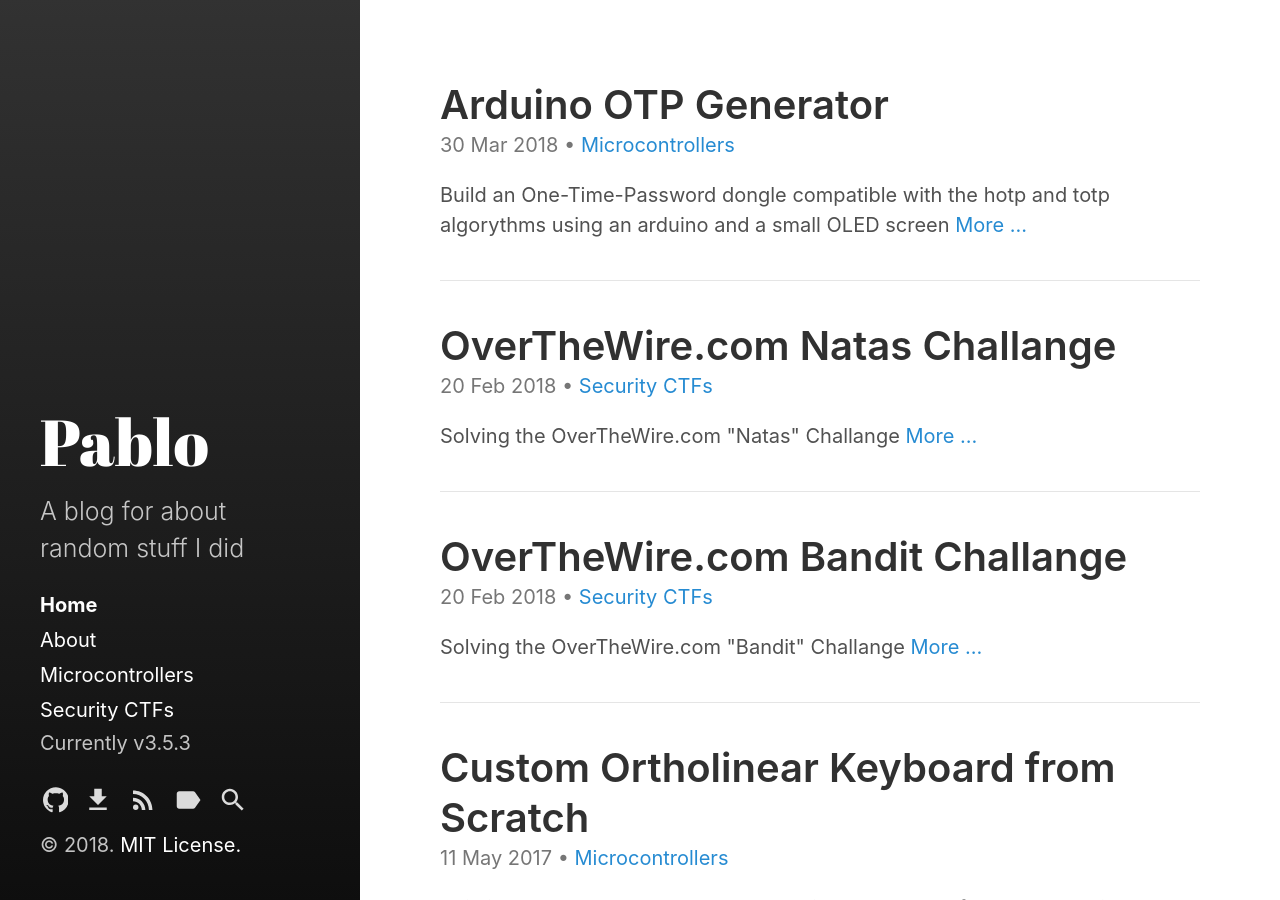
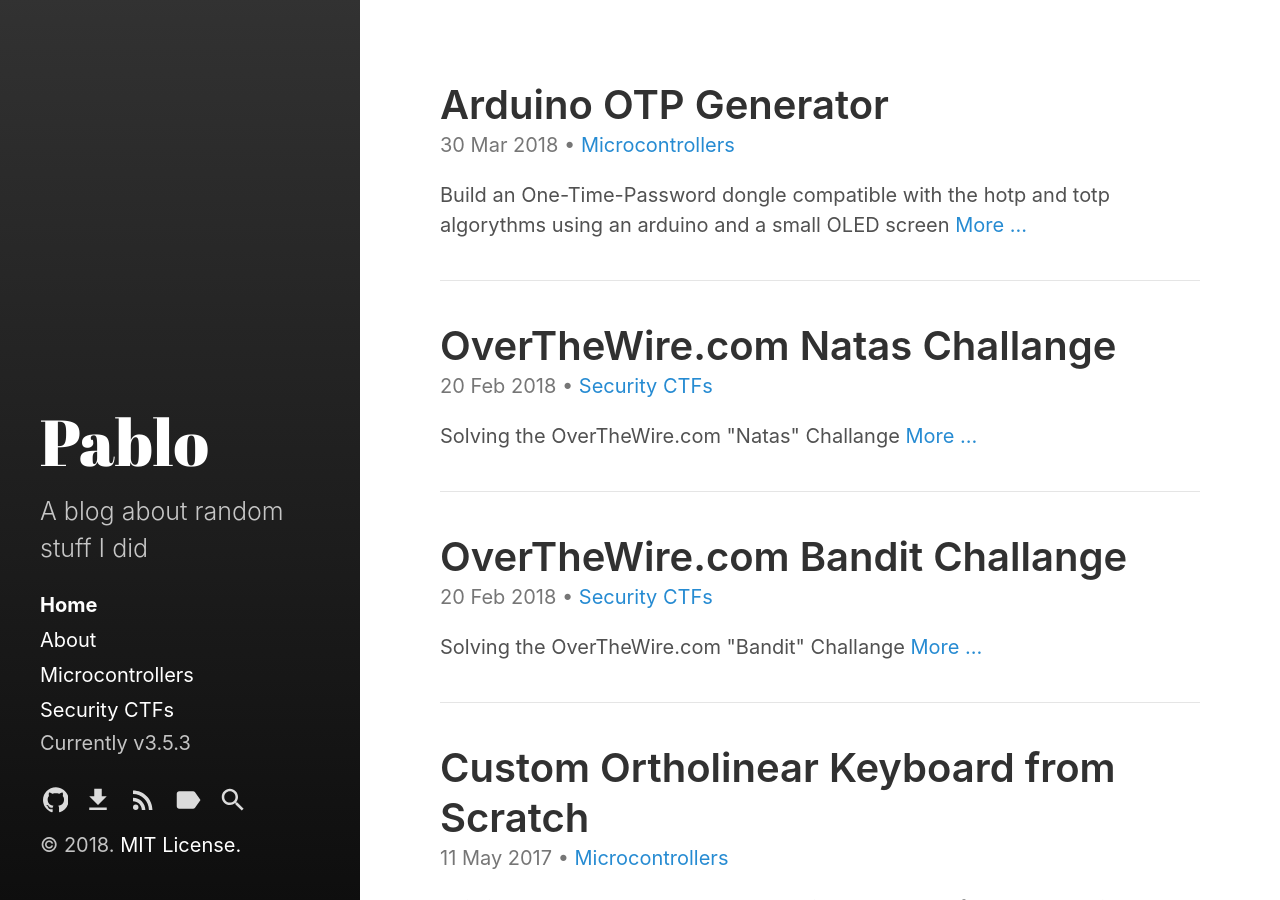
Before and after one commit to binaryplease/binaryplease.github.io, a Jekyll site: the page built from index.html, in a window 1280 px wide. Built offline with Jekyll 4.4.1, drawn with Linux system fonts in a browser that asks for light colours; the list of posts is cut into pages by our own code.

Commit message:
Update _config.yml

```diff
--- a/_config.yml
+++ b/_config.yml
@@ -5,7 +5,7 @@ highlighter:      rouge
 # Setup
 title:            Pablo
 tagline:          'Some random Blog'
-description:      'A blog for about random stuff I did'
+description:      'A blog about random stuff I did'
 url:              https://binaryplease.github.io
 baseurl:          # the optional subpath of your site, e.g. "/blog"
                   # NB: This applies to all pages in your Jekyll site.
```
